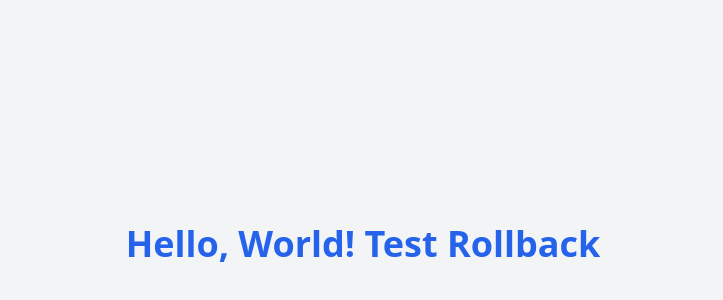
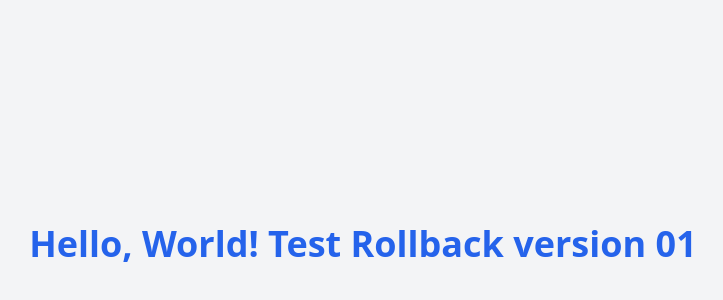
Before and after one commit to Jessiebrownleo/html-sample1, a plain HTML site: page index.html in a window 1280 px wide. Shown: the part 156-456 px from the top of the page, without its empty margins (277-1000 px from the left). Drawn offline with nearby package versions, Linux system fonts and the light colour scheme.

Commit message:
version2

```diff
--- a/index.html
+++ b/index.html
@@ -7,6 +7,6 @@
     <script src="https://cdn.tailwindcss.com"></script>
 </head>
 <body class="flex items-center justify-center min-h-screen bg-gray-100">
-    <h1 class="text-4xl font-bold text-blue-600">Hello, World! Test Rollback</h1>
+    <h1 class="text-4xl font-bold text-blue-600">Hello, World! Test Rollback version 01</h1>
 </body>
 </html>
```
